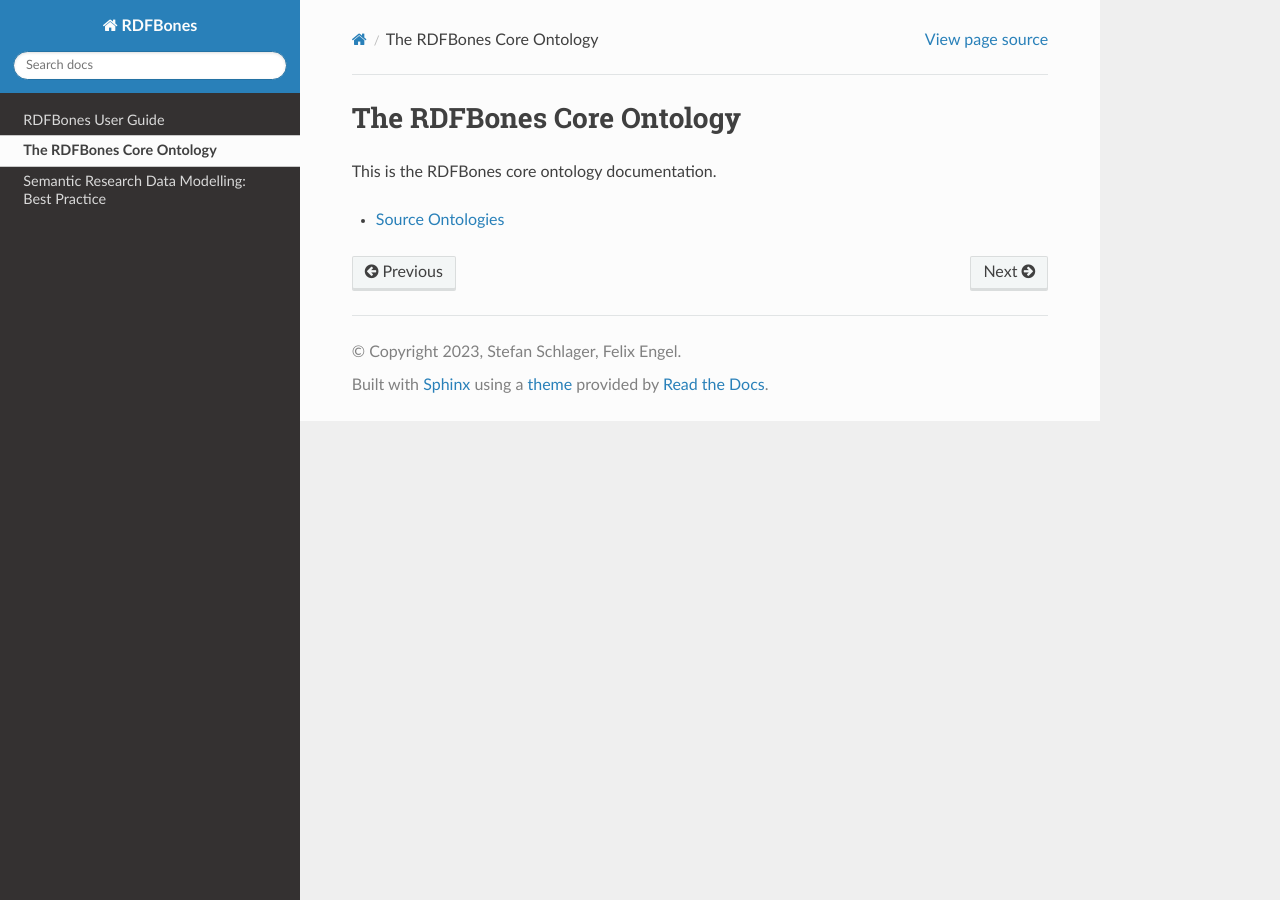
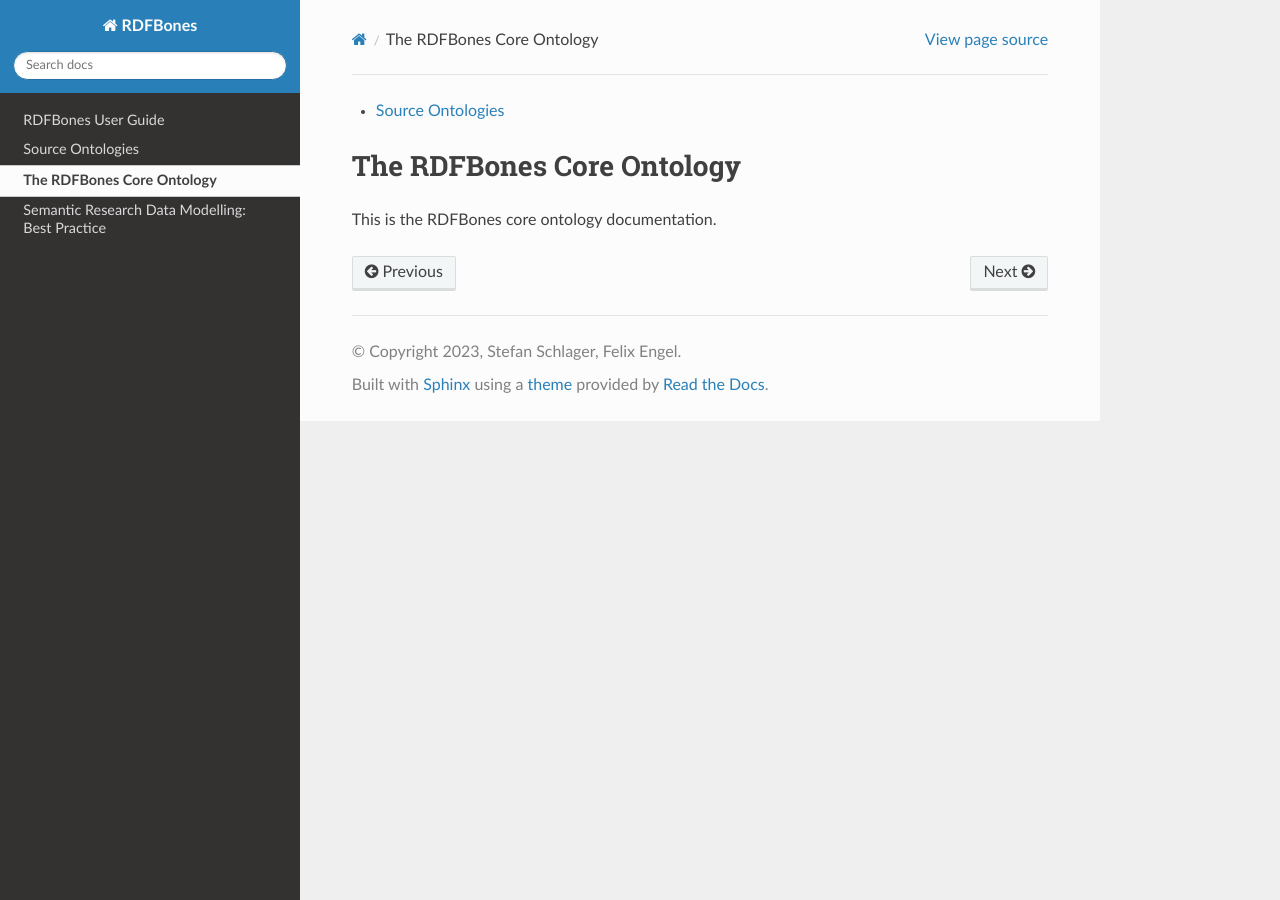
Before and after one commit to RDFBones/RDFBones-O, a Sphinx documentation site: the page built from docs/core/core_main.rst, in a window 1280 px wide. Built offline with Sphinx 7.4.7 and the Read the Docs theme 2.0.0, drawn with Linux system fonts in a browser that asks for light colours.

```diff
--- a/docs/core/core_main.rst
+++ b/docs/core/core_main.rst
@@ -1,8 +1,8 @@
+.. toctree::
+
+   ontologies/ontologies_main
+
 The RDFBones Core Ontology
 ==========================
 
 This is the RDFBones core ontology documentation.
-
-.. toctree::
-
-   ontologies/ontologies_main
```
Also changed, not shown: 1 other file.
